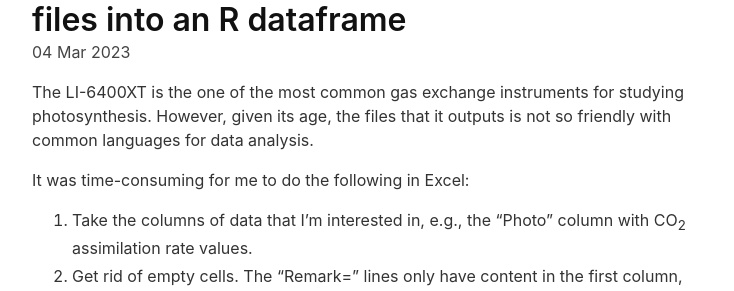
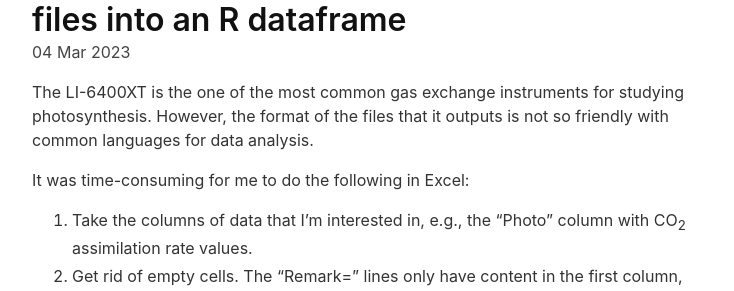
Before and after one commit to leungarthur/leungarthur.github.io-old, a Jekyll site: the page built from _posts/2023-03-04-licor-script.md, in a window 1280 px wide and 900 px high. Shown: the part 169-460 px from the top of the window, without its empty margins (272-1006 px from the left). Built offline with Jekyll 4.4.1, drawn with Linux system fonts in a browser that asks for light colours.

Commit message:
Update 2023-03-04-licor-script.md

```diff
--- a/_posts/2023-03-04-licor-script.md
+++ b/_posts/2023-03-04-licor-script.md
@@ -3,7 +3,7 @@ layout: post
 title:  "A simple script for reading LI-6400 data files into an R dataframe"
 ---
 
-The LI-6400XT is the one of the most common gas exchange instruments for studying photosynthesis. However, given its age, the files that it outputs is not so friendly with common languages for data analysis.
+The LI-6400XT is the one of the most common gas exchange instruments for studying photosynthesis. However, the format of the files that it outputs is not so friendly with common languages for data analysis.
 
 It was time-consuming for me to do the following in Excel:
 1. Take the columns of data that I'm interested in, e.g., the "Photo" column with CO<sub>2</sub> assimilation rate values.
```
